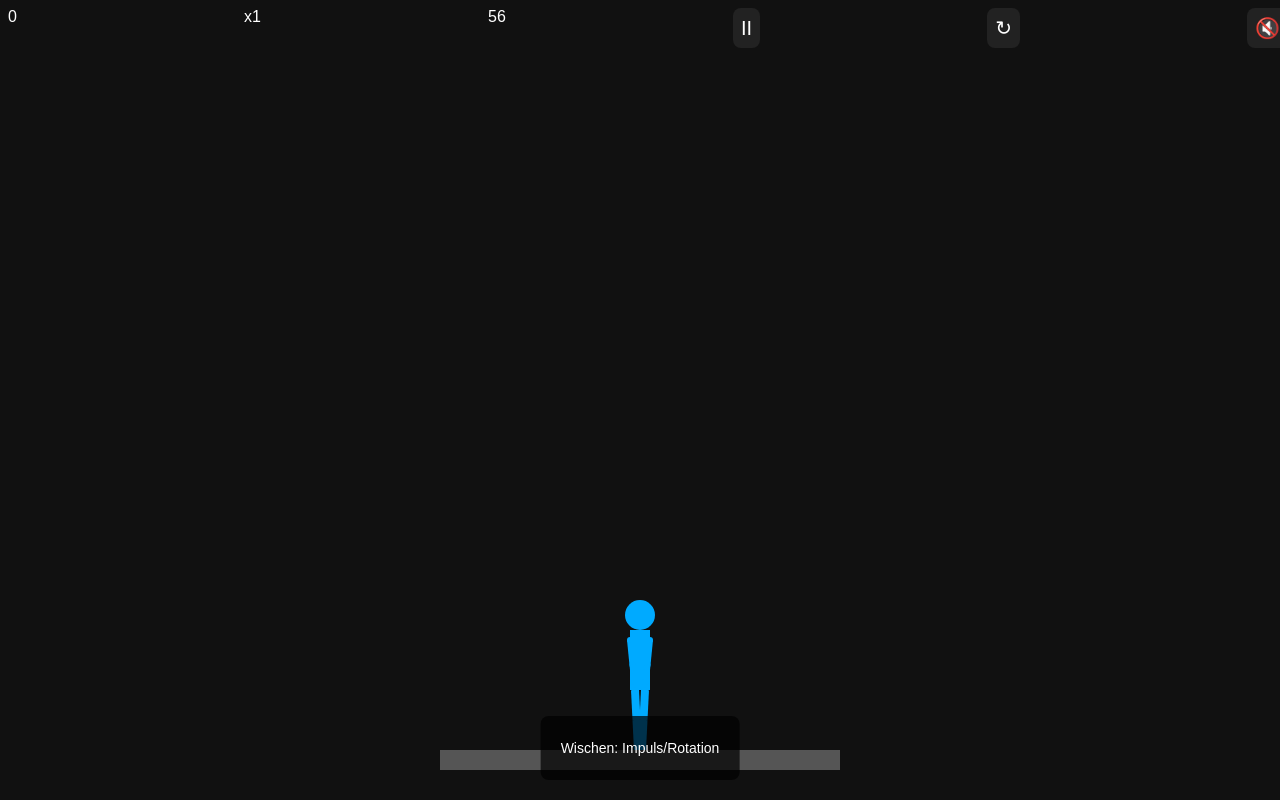
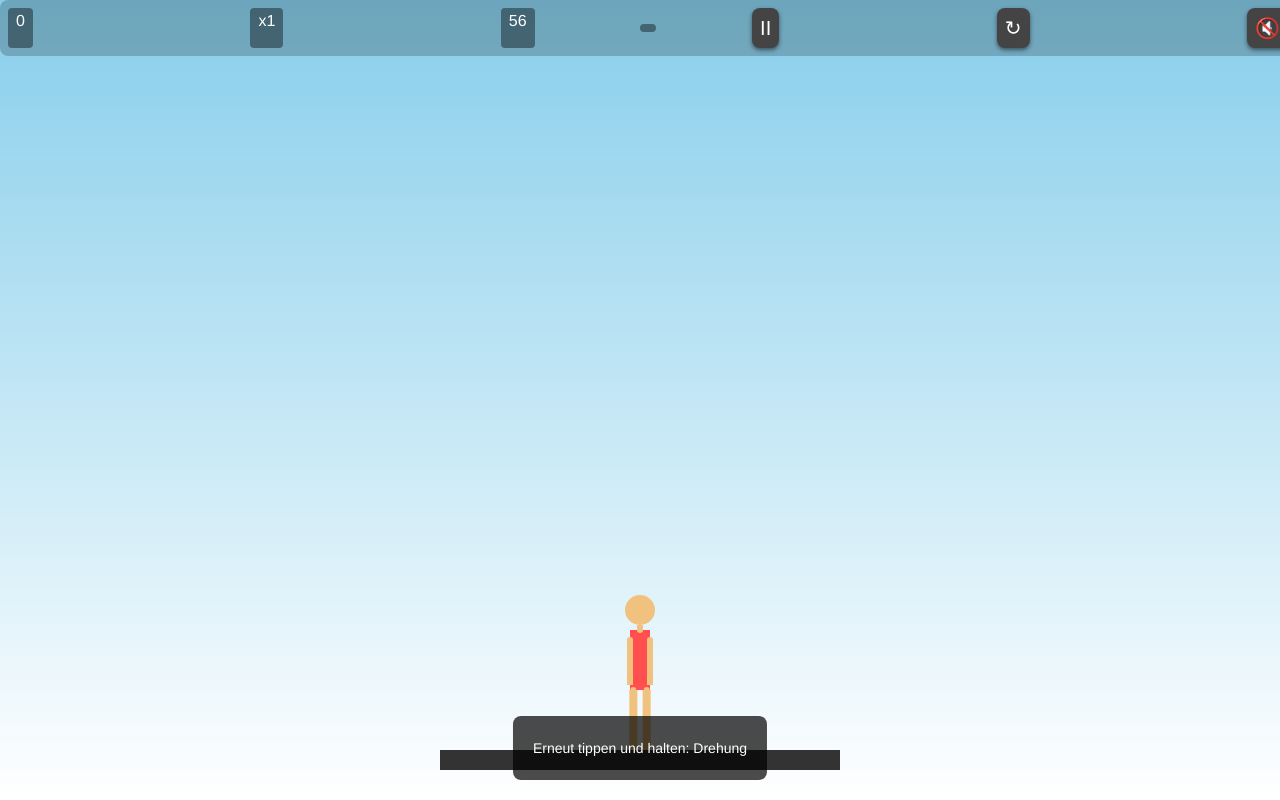
Before and after one commit to boderaster-ship-it/Earth, a website: page index.html in a window 1280 px wide. Drawn offline with Linux system fonts and the light colour scheme.

Commit message:
Refactor controls and improve visuals

```diff
--- a/main.js
+++ b/main.js
@@ -47,8 +47,11 @@ let score = 0;
 let combo = 1;
 let timer = 60;
 let trick = false;
-let lastSwipe = {x:0,y:0};
-let touchStart = {x:0,y:0};
+let spinning = false;
+const spinSpeed = 6;
+
+let armAngle = 0;
+let legAngle = 0;
 
 const hud = {
   score: document.getElementById('score'),
@@ -80,40 +83,26 @@ function vibrate(ms){
 // Touch handling
 canvas.addEventListener('touchstart', e => {
   if(e.touches.length===1){
-    charging = true;
-    touchStart.x = e.touches[0].clientX;
-    touchStart.y = e.touches[0].clientY;
-    lastSwipe.x = touchStart.x;
-    lastSwipe.y = touchStart.y;
-  }
-  if(e.touches.length===2){
-    if(inAir){
-      trick = true;
+    if(!inAir){
+      charging = true;
+    }else{
+      spinning = true;
+      omega = spinSpeed;
     }
   }
-  e.preventDefault();
-});
-
-canvas.addEventListener('touchmove', e => {
-  if(charging && e.touches.length){
-    lastSwipe.x = e.touches[0].clientX;
-    lastSwipe.y = e.touches[0].clientY;
+  if(e.touches.length===2 && inAir){
+    trick = true;
   }
   e.preventDefault();
 });
 
 canvas.addEventListener('touchend', e => {
   if(charging){
-    const dx = lastSwipe.x - touchStart.x;
-    const dy = lastSwipe.y - touchStart.y;
-    const threshold = 30;
-    if(Math.abs(dx) > Math.abs(dy) && Math.abs(dx) > threshold){
-      omega += (dx>0?1:-1)*5;
-    }else if(Math.abs(dy) > threshold){
-      vel += (-dy/threshold)*300;
-    }
     charging = false;
-    // release spring
+  }
+  if(spinning){
+    spinning = false;
+    omega = 0;
   }
   e.preventDefault();
 });
@@ -124,7 +113,7 @@ hud.restart.addEventListener('click', () => location.reload());
 hud.mute.addEventListener('click', () => {muted=!muted; hud.mute.textContent = muted?'🔈':'🔇';});
 
 // Tooltips
-const tips = ['Tippen/Halten: Springen', 'Wischen: Impuls/Rotation', 'Zweitfinger: Trick'];
+const tips = ['Tippen und halten: Springen', 'Erneut tippen und halten: Drehung', 'Zweitfinger: Trick'];
 let tipIndex = 0;
 function showNextTip(){
   if(tipIndex >= tips.length) return hud.tips.classList.add('hidden');
@@ -158,6 +147,11 @@ function update(dt){
     compression = Math.min(maxCompression, compression + 200*dt);
     pos = -compression;
   }
+  // limb targets
+  const targetArm = charging ? -0.5 : inAir ? 0.8 : 0;
+  const targetLeg = charging ? 0.3 : inAir ? -0.4 : 0;
+  armAngle += (targetArm - armAngle) * 5 * dt;
+  legAngle += (targetLeg - legAngle) * 5 * dt;
   if(!charging && !inAir){
     // spring dynamics
     const force = -k*pos - c*vel;
@@ -174,10 +168,16 @@ function update(dt){
     vel -= gravity*dt;
     vel *= (1-airDrag);
     pos += vel*dt;
-    omega *= (1-airDrag);
+    if(spinning){
+      omega = spinSpeed;
+    } else {
+      omega *= (1-airDrag);
+    }
     rot += omega*dt;
     if(pos<=0 && vel<0){
       inAir = false;
+      spinning = false;
+      omega = 0;
       land();
       pos = 0;
     }
@@ -209,12 +209,16 @@ function drawArm(side){
   const shoulderX = side * bodyWidth/2;
   const shoulderY = -bodyHeight/2 + 10;
   ctx.translate(shoulderX, shoulderY);
-  ctx.rotate(side * 0.1);
+  ctx.rotate(armAngle * side);
   ctx.fillRect(-armWidth/2, 0, armWidth, upperArmLength);
   ctx.beginPath();
   ctx.arc(0, upperArmLength, jointRadius, 0, Math.PI*2);
   ctx.fill();
-  ctx.fillRect(-armWidth/2, upperArmLength, armWidth, lowerArmLength);
+  ctx.save();
+  ctx.translate(0, upperArmLength);
+  ctx.rotate(armAngle * 0.5 * side);
+  ctx.fillRect(-armWidth/2, 0, armWidth, lowerArmLength);
+  ctx.restore();
   ctx.restore();
   ctx.beginPath();
   ctx.arc(shoulderX, shoulderY, jointRadius, 0, Math.PI*2);
@@ -223,15 +227,19 @@ function drawArm(side){
 
 function drawLeg(side){
   ctx.save();
-  const hipX = side * bodyWidth/4;
+  const hipX = side * bodyWidth/3;
   const hipY = bodyHeight/2;
   ctx.translate(hipX, hipY);
-  ctx.rotate(side * 0.05);
+  ctx.rotate(legAngle * side);
   ctx.fillRect(-legWidth/2, 0, legWidth, upperLegLength);
   ctx.beginPath();
   ctx.arc(0, upperLegLength, jointRadius, 0, Math.PI*2);
   ctx.fill();
-  ctx.fillRect(-legWidth/2, upperLegLength, legWidth, lowerLegLength);
+  ctx.save();
+  ctx.translate(0, upperLegLength);
+  ctx.rotate(legAngle * 0.5 * side);
+  ctx.fillRect(-legWidth/2, 0, legWidth, lowerLegLength);
+  ctx.restore();
   ctx.restore();
   ctx.beginPath();
   ctx.arc(hipX, hipY, jointRadius, 0, Math.PI*2);
@@ -239,12 +247,18 @@ function drawLeg(side){
 }
 
 function drawPlayer(){
-  ctx.fillStyle = '#0af';
   // body
+  ctx.fillStyle = '#ff4f4f';
   ctx.fillRect(-bodyWidth/2, -bodyHeight/2, bodyWidth, bodyHeight);
+  // neck
+  ctx.fillStyle = '#f1c27d';
+  ctx.fillRect(-armWidth/2, -bodyHeight/2 - 5, armWidth, 5);
+  ctx.beginPath();
+  ctx.arc(0, -bodyHeight/2, jointRadius, 0, Math.PI*2);
+  ctx.fill();
   // head
   ctx.beginPath();
-  ctx.arc(0, -bodyHeight/2 - headRadius, headRadius, 0, Math.PI*2);
+  ctx.arc(0, -bodyHeight/2 - headRadius - 5, headRadius, 0, Math.PI*2);
   ctx.fill();
   // limbs
   drawArm(-1);
@@ -255,13 +269,24 @@ function drawPlayer(){
 
 function render(){
   ctx.clearRect(0,0,width,height);
+  // background
+  const sky = ctx.createLinearGradient(0,0,0,height);
+  sky.addColorStop(0,'#87ceeb');
+  sky.addColorStop(1,'#ffffff');
+  ctx.fillStyle = sky;
+  ctx.fillRect(0,0,width,height);
+
   ctx.save();
   ctx.translate(width/2,height-50);
   // Trampoline
+  const tramp = ctx.createLinearGradient(0,-compression,0,20);
+  tramp.addColorStop(0,'#444');
+  tramp.addColorStop(1,'#222');
+  ctx.fillStyle = tramp;
+  ctx.fillRect(-200, -compression, 400, 20);
+  // base
   ctx.fillStyle = '#333';
   ctx.fillRect(-200,0,400,20);
-  ctx.fillStyle = '#555';
-  ctx.fillRect(-200,-compression,400,20);
   // Player
   ctx.save();
   ctx.translate(0,-pos - bodyCenterOffset);
--- a/style.css
+++ b/style.css
@@ -1,17 +1,17 @@
 html, body {
   margin: 0;
   padding: 0;
-  background: #000;
+  background: #222;
   color: #fff;
   touch-action: none;
   overscroll-behavior: none;
-  font-family: sans-serif;
+  font-family: 'Helvetica Neue', sans-serif;
 }
 #game {
   width: 100vw;
   height: 100vh;
   display: block;
-  background: #111;
+  background: transparent;
 }
 #hud {
   position: absolute;
@@ -23,15 +23,24 @@ html, body {
   justify-content: space-between;
   pointer-events: none;
   font-size: 16px;
+  background: rgba(0,0,0,0.2);
+  border-radius: 8px;
 }
 #hud button {
   pointer-events: auto;
   font-size: 20px;
   padding: 8px;
-  background: #222;
+  background: #444;
   color: #fff;
   border: none;
   border-radius: 8px;
+  box-shadow: 0 2px 4px rgba(0,0,0,0.5);
+}
+
+#hud div {
+  background: rgba(0,0,0,0.4);
+  padding: 4px 8px;
+  border-radius: 4px;
 }
 #rating {
   position: absolute;
```
Also changed, not shown: README.md.
